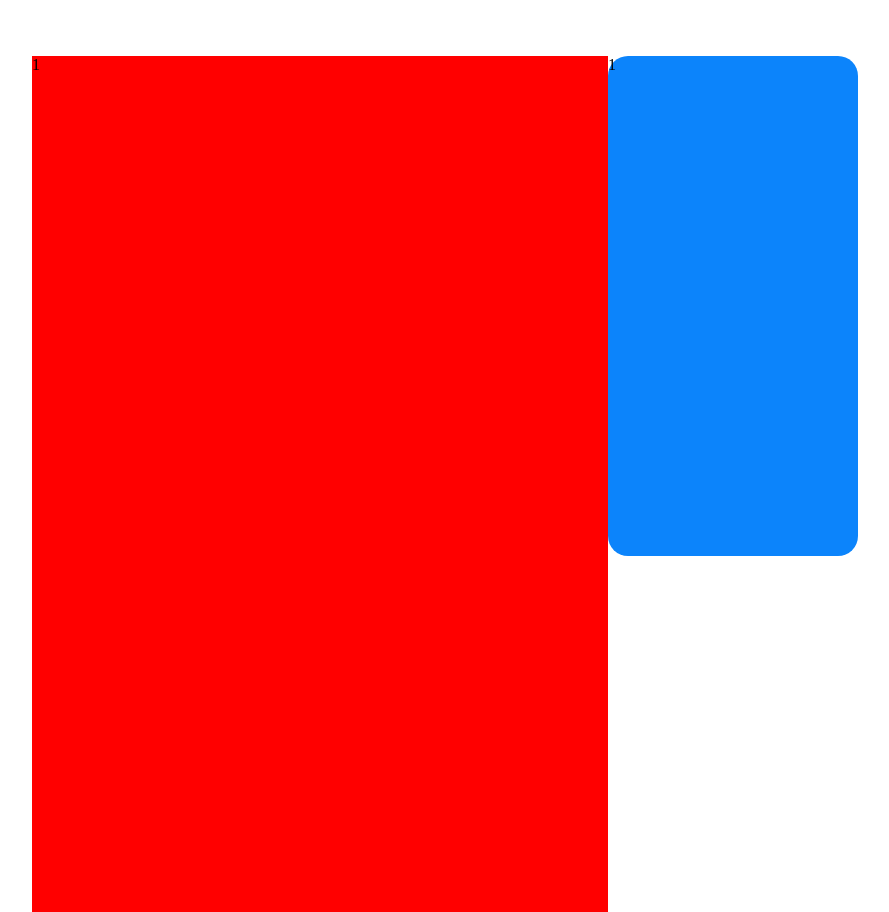
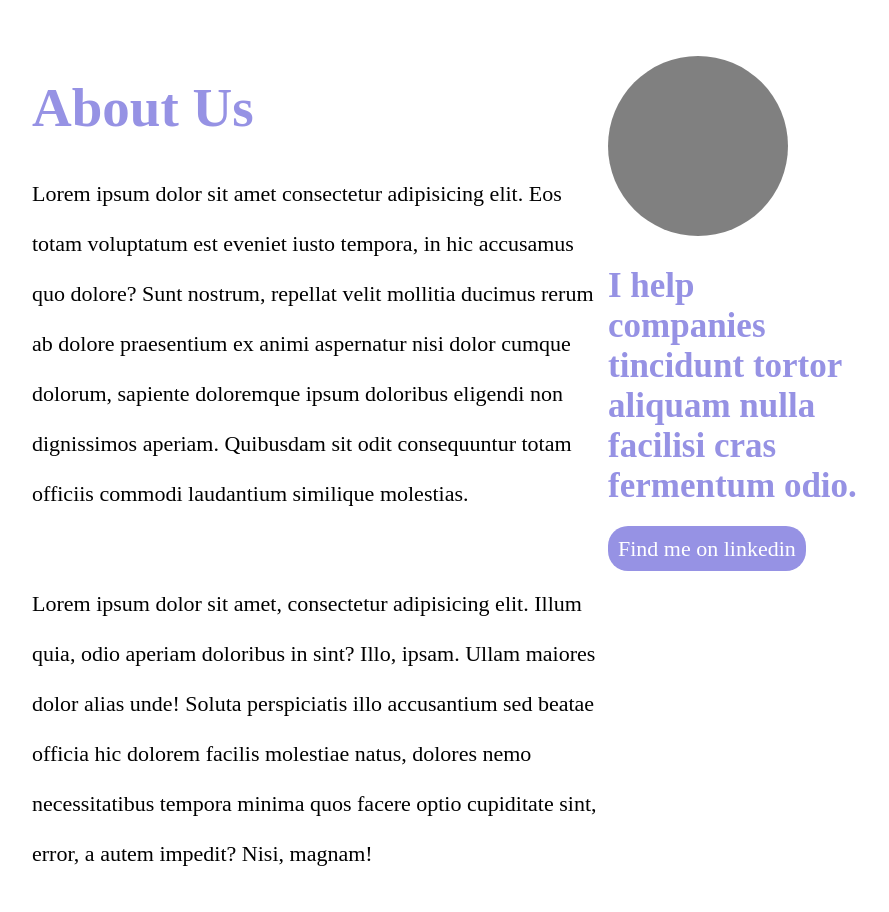
Before and after one commit to Titho93/htmlcss-responsive-layout, a plain HTML site: page index.html in a window 1280 px wide. Shown: the part 5840-6752 px from the top of the page, without its empty margins (128-1017 px from the left). Drawn offline with Linux system fonts and the light colour scheme.

Commit message:
[edit]bug about

```diff
--- a/css/style.css
+++ b/css/style.css
@@ -269,8 +269,40 @@
 
 #about .bio {
   width: 100%;
-  /* eliminare  */
-  height: 950px;
+}
+
+#about .bio h2 {
+  color: #9692E4;
+  font-size: 55px;
+  padding-top: 20px;
+}
+
+#about .bio p {
+  font-size: 22px;
+  padding: 30px 0;
+  line-height: 50px;
+}
+
+#about .card .img {
+  width: 180px;
+  height: 180px;
+  background-color: grey;
+  border-radius: 50%;
+}
+
+#about .card h4 {
+  color: #9692E4;
+  font-size: 35px;
+  padding: 30px 0;
+}
+
+#about .card a {
+  color: white;
+  background-color: #9692E4;
+  padding: 10px;
+  border-radius: 20px;
+  font-size: 22px;
+  text-decoration: none;
 }
 
 /* Start  */
--- a/index.html
+++ b/index.html
@@ -193,8 +193,17 @@
       </section>
       <section id="about">
         <div class="container">
-          <div class="bio red">1</div>
-          <div class="card blue">1</div>
+          <div class="bio">
+            <h2>About Us</h2>
+            <p>Lorem ipsum dolor sit amet consectetur adipisicing elit. Eos totam voluptatum est eveniet iusto tempora, in hic accusamus quo dolore? Sunt nostrum, repellat velit mollitia ducimus rerum ab dolore praesentium ex animi aspernatur nisi dolor cumque dolorum, sapiente doloremque ipsum doloribus eligendi non dignissimos aperiam. Quibusdam sit odit consequuntur totam officiis commodi laudantium similique molestias.</p>
+            <p>Lorem ipsum dolor sit amet, consectetur adipisicing elit. Illum quia, odio aperiam doloribus in sint? Illo, ipsam. Ullam maiores dolor alias unde! Soluta perspiciatis illo accusantium sed beatae officia hic dolorem facilis molestiae natus, dolores nemo necessitatibus tempora minima quos facere optio cupiditate sint, error, a autem impedit? Nisi, magnam!</p>
+          </div>
+          <div class="card">
+            <div class="img"></div>
+            <div class="quotation-marks"></div>
+            <h4>I help companies tincidunt tortor aliquam nulla facilisi cras fermentum odio.</h4>
+            <a href="#">Find me on linkedin</a>
+          </div>
         </div>
       </section>
       <section id="start" class="violet">
```
